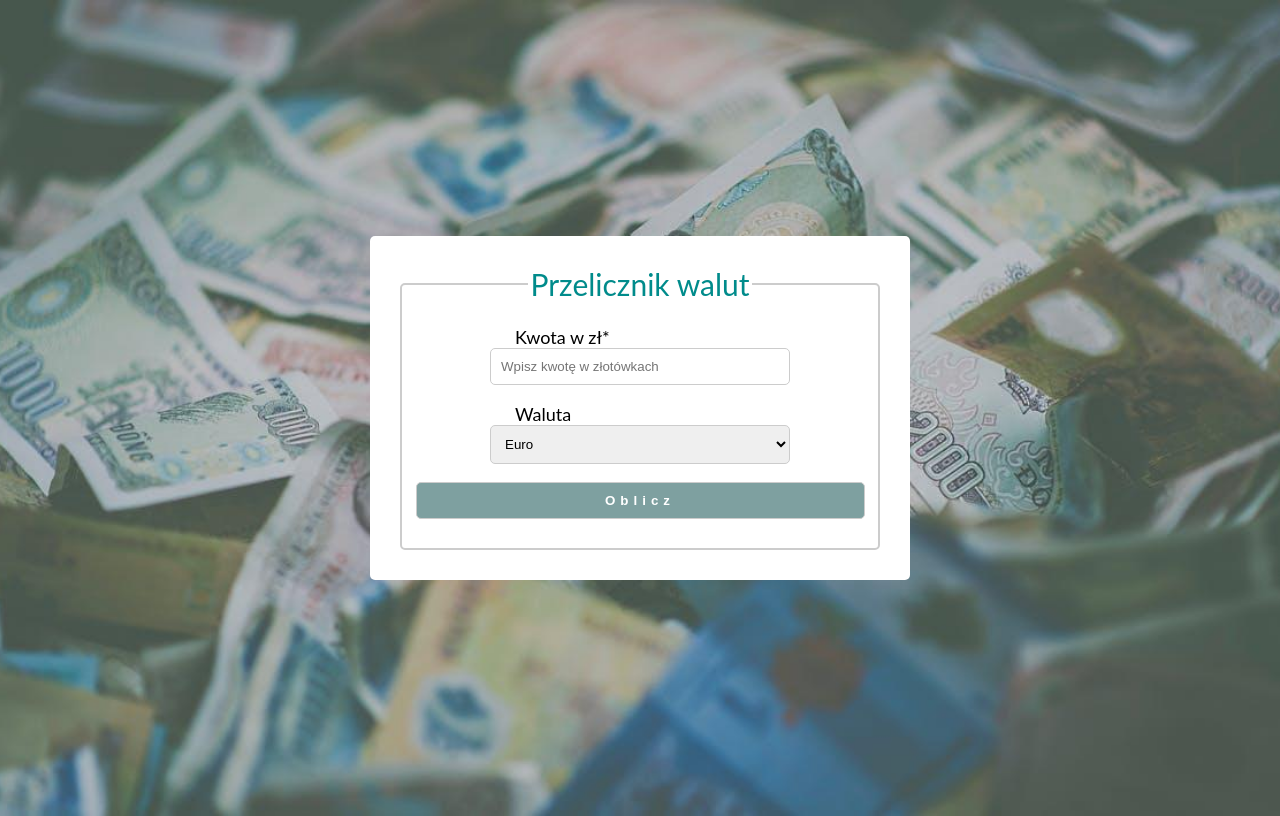
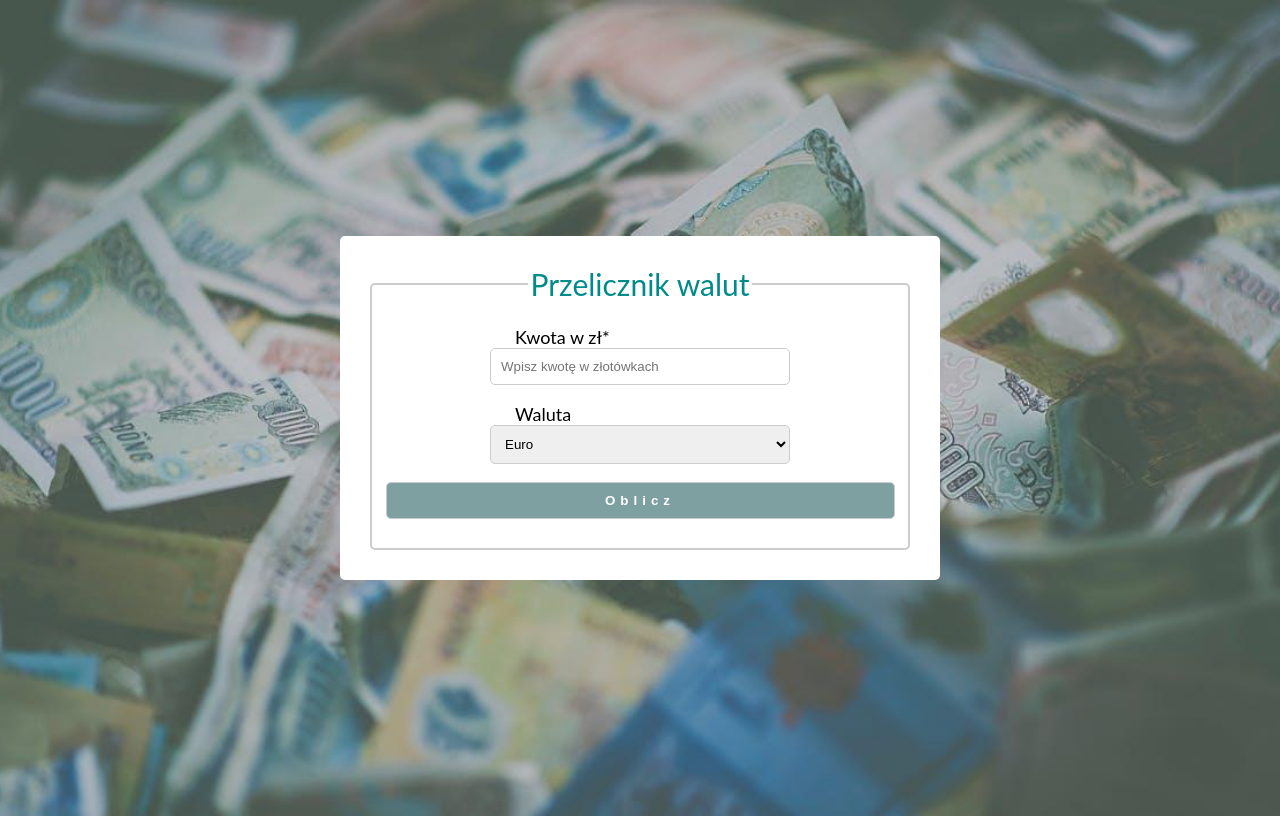
Before and after one commit to katkowa/currency-converter-react, a React (Create React App) app: page / in a window 1280 px wide. Built offline with nearby package versions, Linux system fonts and the light colour scheme.

Commit message:
remove Container and move Form to another package

```diff
--- a/src/App.js
+++ b/src/App.js
@@ -1,13 +1,10 @@
 import React, { useState } from 'react';
-import Container from "./Container";
-import Form from "./Form";
+import Form from "./App/Form";
 
 function App() {
   return (
     <div className="App">
-      <Container>
         <Form></Form>
-      </Container>
     </div>
   );
 }
--- a/src/Container/index.js
+++ /dev/null
@@ -1,10 +0,0 @@
-import React from "react";
-import "./style.css";
-
-const Container = ({children}) => (
-    <main className="container">
-        {children}
-    </main>
-);
-
-export default Container;
--- a/src/Container/style.css
+++ /dev/null
@@ -1,8 +0,0 @@
-.container {
-    flex-basis: 600px;
-    margin: 20px;
-    text-align: center;
-    background-color: #fff;
-    padding: 10px;
-    border-radius: 5px;
-}
--- a/src/index.css
+++ b/src/index.css
@@ -18,3 +18,12 @@ body {
   align-items: center;
   min-height: 100vh;
 }
+
+#root {
+    flex-basis: 600px;
+    margin: 20px;
+    text-align: center;
+    background-color: #fff;
+    padding: 10px;
+    border-radius: 5px;
+}
```
Also changed, not shown: src/App/Form/index.js (renamed from src/Form/index.js), src/App/Form/style.css (renamed from src/Form/style.css).
